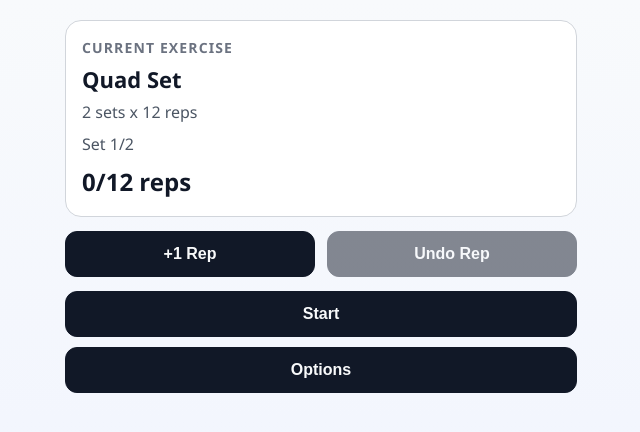
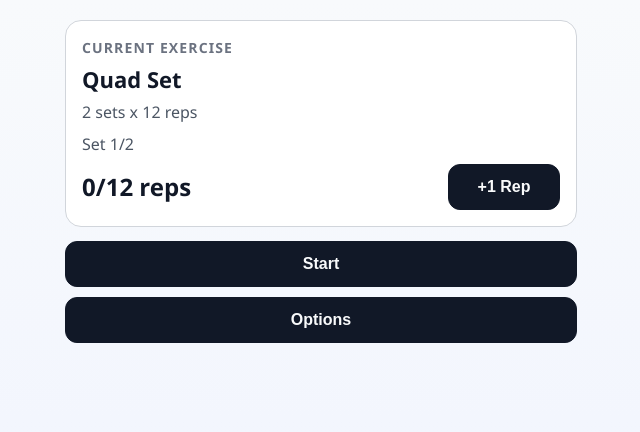
Before and after one commit to jamiely/exercise, a React (Vite) app: page / in a window 1280 px wide. Both pictures are taken after a click on the button "Start New Session". Shown: the top 432 px of the page, without its empty margins (319-959 px from the left). Built offline with nearby package versions, Linux system fonts and the light colour scheme.

Commit message:
Move +1 rep beside rep count and move undo to options

```diff
--- a/src/App.css
+++ b/src/App.css
@@ -144,6 +144,17 @@
   color: #111827;
 }
 
+.rep-row {
+  display: flex;
+  align-items: center;
+  justify-content: space-between;
+  gap: 0.75rem;
+}
+
+.rep-row button {
+  min-width: 7rem;
+}
+
 .timer-card {
   margin-top: 0.25rem;
   border: 1px solid #e5e7eb;
@@ -164,12 +175,6 @@
 .timer-controls {
   display: grid;
   gap: 0.5rem;
-}
-
-.primary-controls {
-  display: grid;
-  grid-template-columns: repeat(2, minmax(0, 1fr));
-  gap: 0.75rem;
 }
 
 .session-actions {
@@ -221,7 +226,7 @@
   color: #374151;
 }
 
-.primary-controls button,
+.rep-row button,
 .session-actions button {
   min-height: 2.875rem;
   border: 1px solid #111827;
--- a/src/App.tsx
+++ b/src/App.tsx
@@ -499,6 +499,14 @@
           <div className="options-override-actions">
             <button
               type="button"
+              className="secondary-button"
+              onClick={() => dispatchTimed('decrement_rep')}
+              disabled={activeSet.completedReps === 0 || currentProgress.restTimerRunning}
+            >
+              Undo Rep
+            </button>
+            <button
+              type="button"
               onClick={() => dispatchOverride('override_skip_rep')}
               disabled={!canSkipRep}
             >
@@ -574,9 +582,20 @@
         <p className="subtitle">
           Set {currentProgress.activeSetIndex + 1}/{currentProgress.sets.length}
         </p>
-        <p className="rep-display" aria-live="polite">
-          {activeSet.completedReps}/{activeSet.targetReps} reps
-        </p>
+        <div className="rep-row">
+          <p className="rep-display" aria-live="polite">
+            {activeSet.completedReps}/{activeSet.targetReps} reps
+          </p>
+          {!isHoldExercise ? (
+            <button
+              type="button"
+              onClick={() => dispatchTimed('increment_rep')}
+              disabled={currentProgress.restTimerRunning}
+            >
+              +1 Rep
+            </button>
+          ) : null}
+        </div>
         {currentProgress.restTimerRunning ? (
           <div className="timer-card" aria-live="polite">
             <p className="eyebrow">Rest</p>
@@ -632,37 +651,6 @@
         ) : null}
       </article>
 
-      <section className="primary-controls" aria-label="Rep controls">
-        {isHoldExercise ? (
-          <button
-            type="button"
-            className="secondary-button"
-            onClick={() => dispatchTimed('decrement_rep')}
-            disabled={activeSet.completedReps === 0 || currentProgress.restTimerRunning}
-          >
-            Undo Rep
-          </button>
-        ) : (
-          <>
-            <button
-              type="button"
-              onClick={() => dispatchTimed('increment_rep')}
-              disabled={currentProgress.restTimerRunning}
-            >
-              +1 Rep
-            </button>
-            <button
-              type="button"
-              className="secondary-button"
-              onClick={() => dispatchTimed('decrement_rep')}
-              disabled={activeSet.completedReps === 0 || currentProgress.restTimerRunning}
-            >
-              Undo Rep
-            </button>
-          </>
-        )}
-      </section>
-
       <section className="session-actions" aria-label="Exercise actions">
         <button
           type="button"
```
Also changed, not shown: 2 other files (tests, documents, lock files or other folders).
